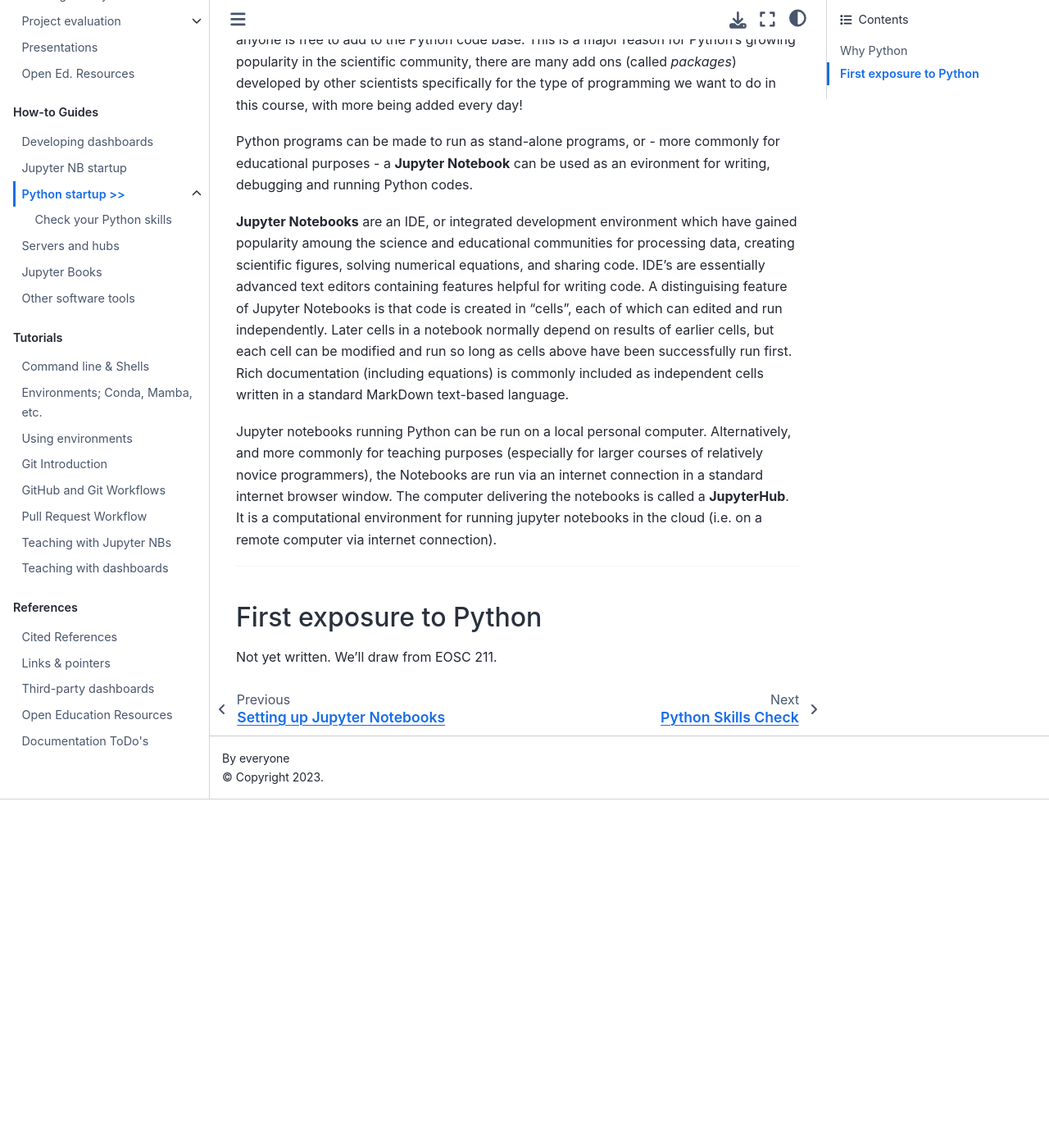
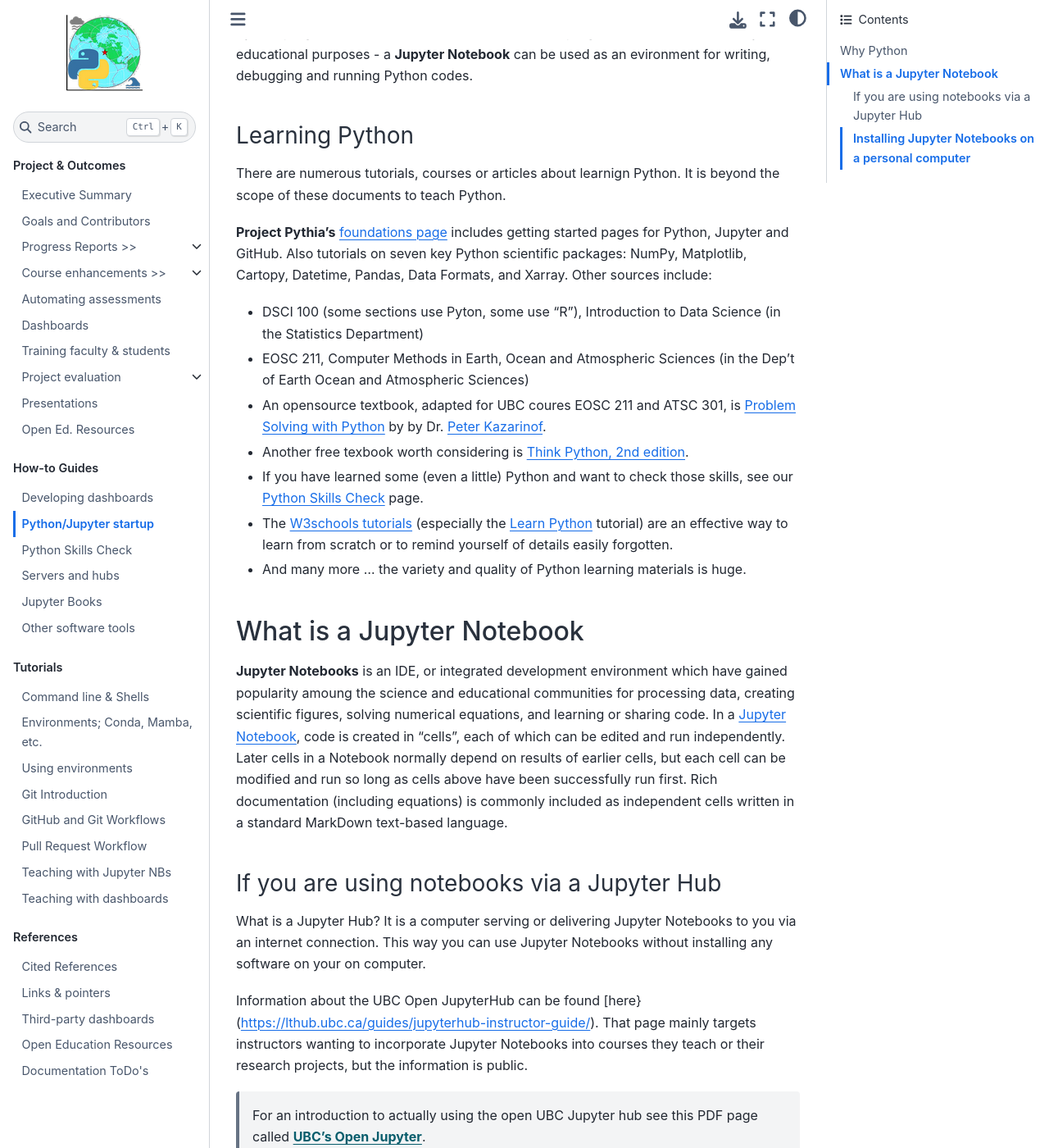
Before and after one commit to eoas-ubc/eoas-ubc.github.io, a Jupyter Book: the page built from docs/python-startup.md, in a window 1280 px wide and 1400 px high, scrolled down 536 px. Shown: the whole window at 82% size. Built offline with Jupyter Book 1.0.4 settings and Sphinx 7.4.7 and the Sphinx Book theme 1.1.4, drawn with Linux system fonts in a browser that asks for light colours; before the commit the page ends 1511 px from its top, so only the background shows below that; some of the changed text lies outside the part shown.

Commit message:
good to June 2nd

```diff
--- a/docs/_toc.yml
+++ b/docs/_toc.yml
@@ -58,13 +58,10 @@
 - caption: How-to Guides
   chapters:
   - file: dashboards-howto
-  - file: jnotebooks-startup
-    title: Jupyter NB startup
   - file: python-startup
-    title: Python startup >>
-    sections:
-    - file: SkillsCheck-solns.ipynb
-      title: Check your Python skills
+    title: Python/Jupyter startup
+  - file: SkillsCheck-solns.ipynb
+    title: Python Skills Check
   - file: cloud-servers.md
   - file: jupyterbooks
   - file: tools
--- a/docs/python-startup.md
+++ b/docs/python-startup.md
@@ -1,11 +1,4 @@
-# Getting started with Python
-
-should will include
-
-- installation we have found to work in eosc211 and eosc354
-- first steps to establish whether you are ready to begin
-- summary of where and how Python is being used in EOAS courses.
-- A pointer to the Python section of our references page.
+# Getting started with Python and Jupyter
 
 ## Why Python
 
@@ -15,12 +8,40 @@
 
 Python programs can be made to run as stand-alone programs, or - more commonly for educational purposes - a **Jupyter Notebook** can be used as an evironment for writing, debugging and running Python codes.
 
-**Jupyter Notebooks** are an IDE, or integrated development environment which have gained popularity amoung the science and educational communities for processing data, creating scientific figures, solving numerical equations, and sharing code. IDE's are essentially advanced text editors containing features helpful for writing code. A distinguising feature of Jupyter Notebooks is that code is created in "cells", each of which can edited and run independently. Later cells in a notebook normally depend on results of earlier cells, but each cell can be modified and run so long as cells above have been successfully run first. Rich documentation (including equations) is commonly included as independent cells written in a standard MarkDown text-based language.
+### Learning Python
 
-Jupyter notebooks running Python can be run on a local personal computer. Alternatively, and more commonly for teaching purposes (especially for larger courses of relatively novice programmers), the Notebooks are run via an internet connection in a standard internet browser window. The computer delivering the notebooks is called a **JupyterHub**. It is a computational environment for running jupyter notebooks in the cloud (i.e. on a remote computer via internet connection).
+There are numerous tutorials, courses or articles about learnign Python. It is beyond the scope of these documents to teach Python.
 
----
+**Project Pythia's** [foundations page](https://foundations.projectpythia.org/landing-page.html) includes getting started pages for Python, Jupyter and GitHub. Also tutorials on seven key Python scientific packages: NumPy, Matplotlib, Cartopy, Datetime, Pandas, Data Formats, and Xarray. Other sources include:
 
-## First exposure to Python
+* DSCI 100 (some sections use Pyton, some use "R"), Introduction to Data Science (in the Statistics Department)
+* EOSC 211, Computer Methods in Earth, Ocean and Atmospheric Sciences (in the Dep't of Earth Ocean and Atmospheric Sciences)
+* An opensource textbook, adapted for  UBC coures EOSC 211 and ATSC 301, is [Problem Solving with Python](https://problemsolvingwithpython.com/) by by Dr. [Peter Kazarinof](https://github.com/ProfessorKazarinoff).
+* Another free texbook worth considering is [Think Python, 2nd edition](https://greenteapress.com/wp/think-python-2e/).
+* If you have learned some (even a little) Python and want to check those skills, see our [Python Skills Check](SkillsCheck-solns.ipynb) page.
+* The [W3schools tutorials](https://www.w3schools.com/) (especially the [Learn Python](https://www.w3schools.com/python/default.asp) tutorial) are an effective way to learn from scratch or to remind yourself of details easily forgotten.
+* And many more ... the variety and quality of Python learning materials is huge.
 
-Not yet written. We'll draw from EOSC 211.
+## What is a Jupyter Notebook
+
+**Jupyter Notebooks** is an IDE, or integrated development environment which have gained popularity amoung the science and educational communities for processing data, creating scientific figures, solving numerical equations, and learning or sharing code. In a [Jupyter Notebook](https://www.jupyter.org/), code is created in "cells", each of which can be edited and run independently. Later cells in a Notebook normally depend on results of earlier cells, but each cell can be modified and run so long as cells above have been successfully run first. Rich documentation (including equations) is commonly included as independent cells written in a standard MarkDown text-based language.
+
+### If you are using notebooks via a Jupyter Hub
+What is a Jupyter Hub? It is a computer serving or delivering Jupyter Notebooks to you via an internet connection. This way you can use Jupyter Notebooks without installing any software on your on computer.
+
+Information about the UBC Open JupyterHub can be found [here}(https://lthub.ubc.ca/guides/jupyterhub-instructor-guide/). That page mainly targets instructors wanting to incorporate Jupyter Notebooks into courses they teach or their research projects, but the information is public.
+
+> For an introduction to actually using the open UBC Jupyter hub see this PDF page called **<a href="files\jupyter_open_quickstart.pdf">UBC's Open Jupyter</a>**.
+
+### Installing Jupyter Notebooks on a personal computer
+
+This is the sequence only; details are given on pages linked after step 4.
+
+1. Be sure you can navigate your computer's folders using PowerShell (on **Windows**) or Bash (on **Mac**).
+2. Install the open-source package-management system and environment-management system called `miniconda`.
+3. Install the Jupyter software.
+4. Run the Jupyter Notebook program to edit and execute "Jupter Notebooks" in your default browser.
+
+>If you work on a **Windows** computer, use <a href="files\python-setup_windows_short_2022.pdf">this PDF sheet of instructions</a>. When asked to fetch "lock" file, download using this link: <a href="files\conda-win-64.lock">conda-win-64.lock</a>.
+
+>If you work on a **Macintosh (Apple)** computer, <a href="files\python-setup_macos_short_2022.pdf">this PDF sheet of instructions</a>. When asked to fetch a "lock" file, download using one of these links: <a href="files\conda-osx-64.lock">conda-osx-64.lock</a> or <a href="files\conda-osx-arms64.lock">conda-osx-arms64.lock</a>.
```
Also changed, not shown: docs/fix-list.md (+7 -12 lines), notused/jnotebooks-startup.md (renamed from docs/jnotebooks-startup.md, +6 -4 lines), docs/SkillsCheck-solns.ipynb.
